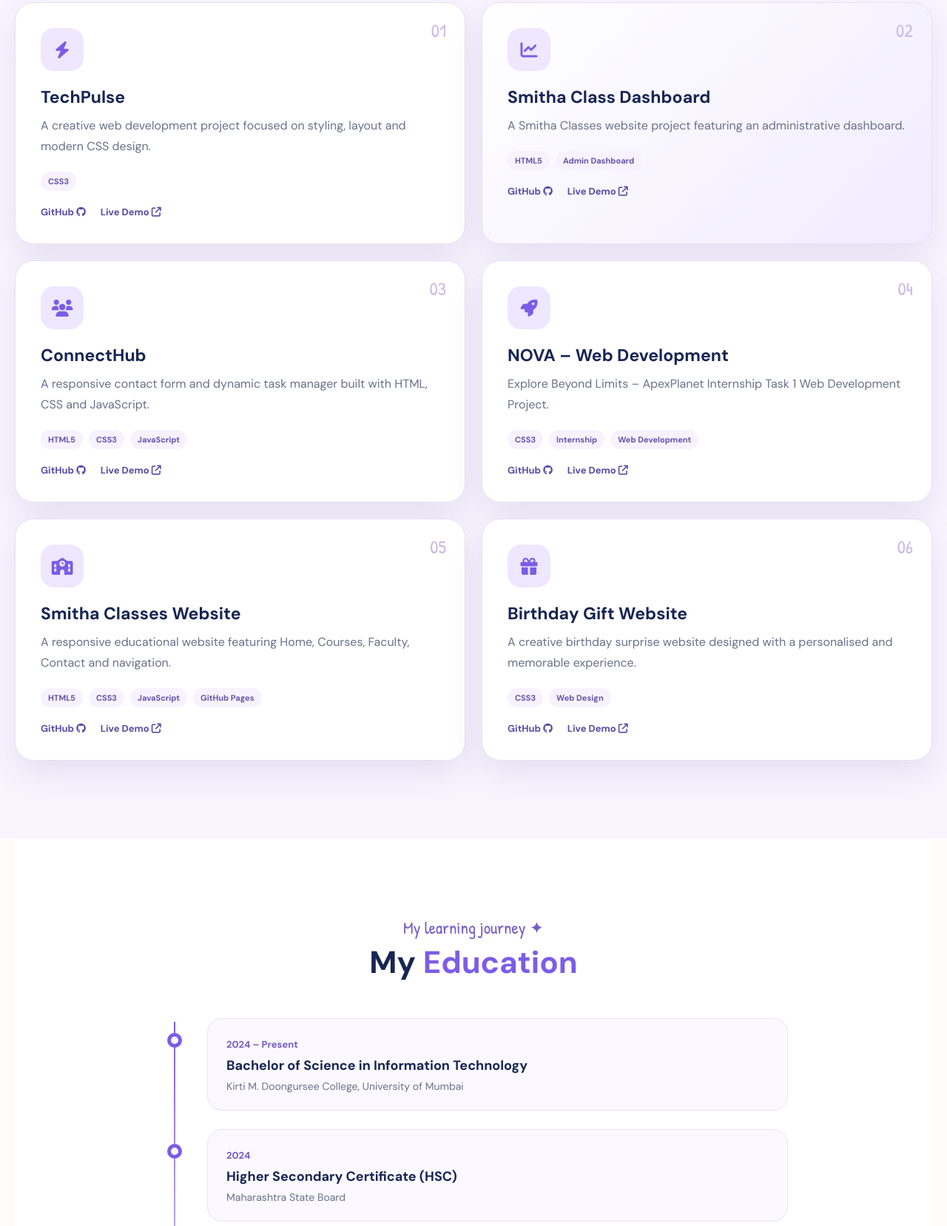
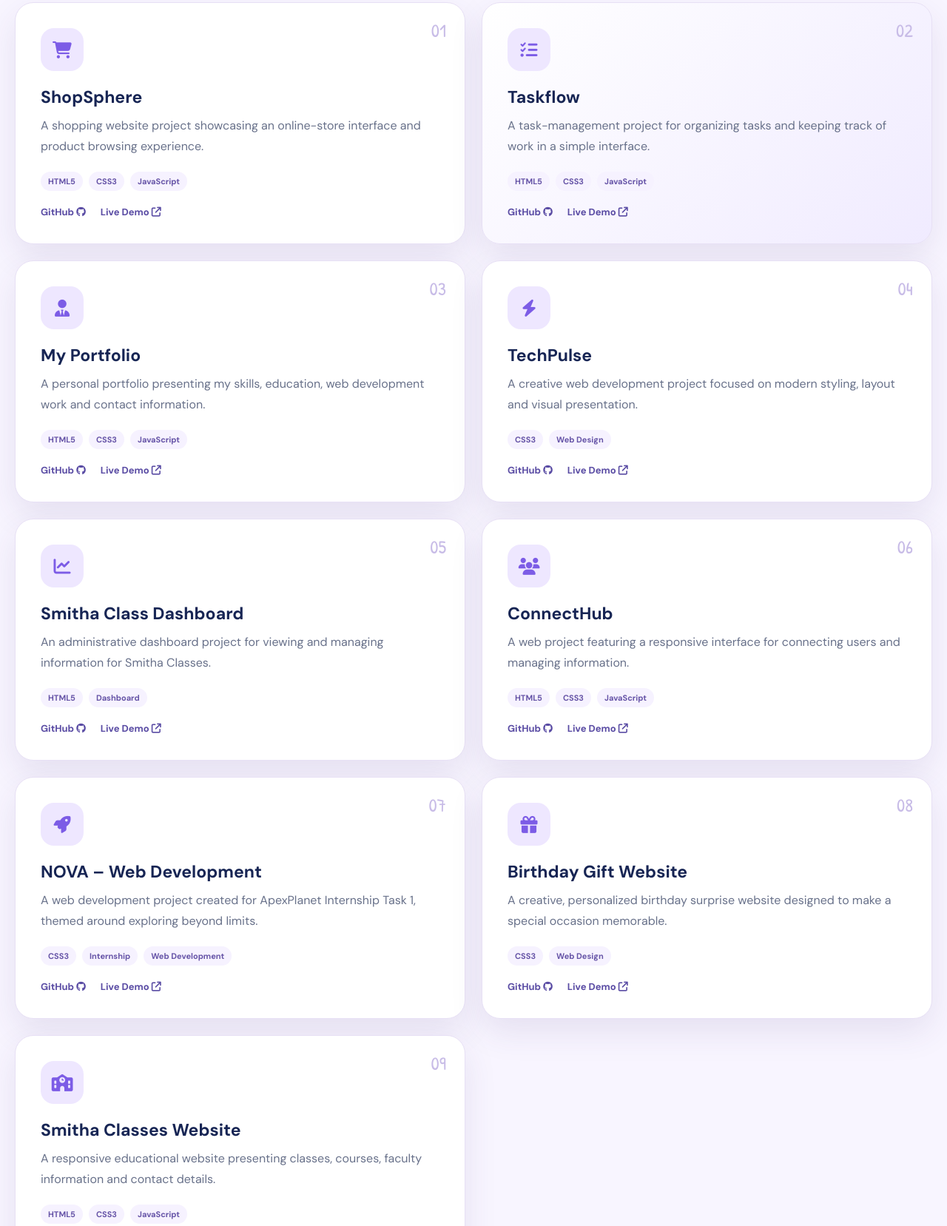
Before and after one commit to divyarane-it/my_portfolio, a plain HTML site: page index.html in a window 1280 px wide. Shown: the part 2843-4500 px from the top of the page at 74% size. Drawn offline with Linux system fonts and the light colour scheme.

Commit message:
Update project details in index.html

```diff
--- a/index.html
+++ b/index.html
@@ -812,6 +812,7 @@
      PROJECTS
 ===================================================== -->
 
+
 <section class="projects section" id="projects">
 
     <div class="section-heading reveal">
@@ -832,252 +833,178 @@
 
     <div class="projects-grid">
 
-        <!-- PROJECT 1: TECHPULSE -->
-
+        <!-- PROJECT 1: SHOPSPHERE -->
         <article class="project-card reveal">
-
             <div class="project-number">01</div>
-
             <div class="project-icon">
-                <i class="fa-solid fa-bolt"></i>
+                <i class="fa-solid fa-cart-shopping"></i>
             </div>
-
-            <h3>TechPulse</h3>
-
-            <p>
-                A creative web development project focused
-                on styling, layout and modern CSS design.
-            </p>
-
-            <div class="tags">
-                <span>CSS3</span>
-            </div>
-
-            <div class="project-links">
-
-                <a href="https://github.com/divyarane-it/TechPulse"
-                   target="_blank" rel="noopener noreferrer">
-                    GitHub
-                    <i class="fa-brands fa-github"></i>
-                </a>
-                <a href="https://divyarane-it.github.io/TechPulse/"
-   target="_blank" rel="noopener noreferrer">
-    Live Demo
-    <i class="fa-solid fa-arrow-up-right-from-square"></i>
-</a>
-
-            </div>
-
-        </article>
-
-
-        <!-- PROJECT 2: SMITHA CLASS DASHBOARD -->
-
-        <article class="project-card featured reveal">
-
-            <div class="project-number">02</div>
-
-            <div class="project-icon">
-                <i class="fa-solid fa-chart-line"></i>
-            </div>
-
-            <h3>Smitha Class Dashboard</h3>
-
-            <p>
-                A Smitha Classes website project featuring
-                an administrative dashboard.
-            </p>
-
-            <div class="tags">
-                <span>HTML5</span>
-                <span>Admin Dashboard</span>
-            </div>
-
-            <div class="project-links">
-
-                <a href="https://github.com/divyarane-it/SmithaClassDashboard"
-                   target="_blank" rel="noopener noreferrer">
-                    GitHub
-                    <i class="fa-brands fa-github"></i>
-                </a>
-                <a href="https://divyarane-it.github.io/TechPulse/"
-   target="_blank" rel="noopener noreferrer">
-    Live Demo
-    <i class="fa-solid fa-arrow-up-right-from-square"></i>
-</a>
-
-            </div>
-
-        </article>
-
-
-        <!-- PROJECT 3: CONNECTHUB -->
-
-        <article class="project-card reveal">
-
-            <div class="project-number">03</div>
-
-            <div class="project-icon">
-                <i class="fa-solid fa-users"></i>
-            </div>
-
-            <h3>ConnectHub</h3>
-
-            <p>
-                A responsive contact form and dynamic task
-                manager built with HTML, CSS and JavaScript.
-            </p>
-
+            <h3>ShopSphere</h3>
+            <p>A shopping website project showcasing an online-store interface and product browsing experience.</p>
             <div class="tags">
                 <span>HTML5</span>
                 <span>CSS3</span>
                 <span>JavaScript</span>
             </div>
-
             <div class="project-links">
-
-                <a href="https://github.com/divyarane-it/ConnectHub"
-                   target="_blank" rel="noopener noreferrer">
-                    GitHub
-                    <i class="fa-brands fa-github"></i>
-                </a>
-                <a href="https://divyarane-it.github.io/TechPulse/"
-   target="_blank" rel="noopener noreferrer">
-    Live Demo
-    <i class="fa-solid fa-arrow-up-right-from-square"></i>
-</a>
-
+                <a href="https://github.com/divyarane-it/ShopSphere" target="_blank" rel="noopener noreferrer">GitHub <i class="fa-brands fa-github"></i></a>
+                <a href="https://divyarane-it.github.io/ShopSphere/" target="_blank" rel="noopener noreferrer">Live Demo <i class="fa-solid fa-arrow-up-right-from-square"></i></a>
             </div>
-
         </article>
 
+        <!-- PROJECT 2: TASKFLOW -->
+        <article class="project-card featured reveal">
+            <div class="project-number">02</div>
+            <div class="project-icon">
+                <i class="fa-solid fa-list-check"></i>
+            </div>
+            <h3>Taskflow</h3>
+            <p>A task-management project for organizing tasks and keeping track of work in a simple interface.</p>
+            <div class="tags">
+                <span>HTML5</span>
+                <span>CSS3</span>
+                <span>JavaScript</span>
+            </div>
+            <div class="project-links">
+                <a href="https://github.com/divyarane-it/Taskflow" target="_blank" rel="noopener noreferrer">GitHub <i class="fa-brands fa-github"></i></a>
+                <a href="https://divyarane-it.github.io/Taskflow/" target="_blank" rel="noopener noreferrer">Live Demo <i class="fa-solid fa-arrow-up-right-from-square"></i></a>
+            </div>
+        </article>
 
-        <!-- PROJECT 4: NOVA -->
+        <!-- PROJECT 3: MY PORTFOLIO -->
+        <article class="project-card reveal">
+            <div class="project-number">03</div>
+            <div class="project-icon">
+                <i class="fa-solid fa-user-tie"></i>
+            </div>
+            <h3>My Portfolio</h3>
+            <p>A personal portfolio presenting my skills, education, web development work and contact information.</p>
+            <div class="tags">
+                <span>HTML5</span>
+                <span>CSS3</span>
+                <span>JavaScript</span>
+            </div>
+            <div class="project-links">
+                <a href="https://github.com/divyarane-it/my_portfolio" target="_blank" rel="noopener noreferrer">GitHub <i class="fa-brands fa-github"></i></a>
+                <a href="https://divyarane-it.github.io/my_portfolio/" target="_blank" rel="noopener noreferrer">Live Demo <i class="fa-solid fa-arrow-up-right-from-square"></i></a>
+            </div>
+        </article>
 
+        <!-- PROJECT 4: TECHPULSE -->
         <article class="project-card reveal">
+            <div class="project-number">04</div>
+            <div class="project-icon">
+                <i class="fa-solid fa-bolt"></i>
+            </div>
+            <h3>TechPulse</h3>
+            <p>A creative web development project focused on modern styling, layout and visual presentation.</p>
+            <div class="tags">
+                <span>CSS3</span>
+                <span>Web Design</span>
+            </div>
+            <div class="project-links">
+                <a href="https://github.com/divyarane-it/TechPulse-" target="_blank" rel="noopener noreferrer">GitHub <i class="fa-brands fa-github"></i></a>
+                <a href="https://divyarane-it.github.io/TechPulse-/" target="_blank" rel="noopener noreferrer">Live Demo <i class="fa-solid fa-arrow-up-right-from-square"></i></a>
+            </div>
+        </article>
 
-            <div class="project-number">04</div>
+        <!-- PROJECT 5: SMITHA CLASS DASHBOARD -->
+        <article class="project-card reveal">
+            <div class="project-number">05</div>
+            <div class="project-icon">
+                <i class="fa-solid fa-chart-line"></i>
+            </div>
+            <h3>Smitha Class Dashboard</h3>
+            <p>An administrative dashboard project for viewing and managing information for Smitha Classes.</p>
+            <div class="tags">
+                <span>HTML5</span>
+                <span>Dashboard</span>
+            </div>
+            <div class="project-links">
+                <a href="https://github.com/divyarane-it/SmithaClassDashboard" target="_blank" rel="noopener noreferrer">GitHub <i class="fa-brands fa-github"></i></a>
+                <a href="https://divyarane-it.github.io/SmithaClassDashboard/" target="_blank" rel="noopener noreferrer">Live Demo <i class="fa-solid fa-arrow-up-right-from-square"></i></a>
+            </div>
+        </article>
 
+        <!-- PROJECT 6: CONNECTHUB -->
+        <article class="project-card reveal">
+            <div class="project-number">06</div>
+            <div class="project-icon">
+                <i class="fa-solid fa-users"></i>
+            </div>
+            <h3>ConnectHub</h3>
+            <p>A web project featuring a responsive interface for connecting users and managing information.</p>
+            <div class="tags">
+                <span>HTML5</span>
+                <span>CSS3</span>
+                <span>JavaScript</span>
+            </div>
+            <div class="project-links">
+                <a href="https://github.com/divyarane-it/ConnectHub" target="_blank" rel="noopener noreferrer">GitHub <i class="fa-brands fa-github"></i></a>
+                <a href="https://divyarane-it.github.io/ConnectHub/" target="_blank" rel="noopener noreferrer">Live Demo <i class="fa-solid fa-arrow-up-right-from-square"></i></a>
+            </div>
+        </article>
+
+        <!-- PROJECT 7: NOVA -->
+        <article class="project-card reveal">
+            <div class="project-number">07</div>
             <div class="project-icon">
                 <i class="fa-solid fa-rocket"></i>
             </div>
-
             <h3>NOVA – Web Development</h3>
-
-            <p>
-                Explore Beyond Limits – ApexPlanet Internship
-                Task 1 Web Development Project.
-            </p>
-
+            <p>A web development project created for ApexPlanet Internship Task 1, themed around exploring beyond limits.</p>
             <div class="tags">
                 <span>CSS3</span>
                 <span>Internship</span>
                 <span>Web Development</span>
             </div>
-
             <div class="project-links">
-
-                <a href="https://github.com/divyarane-it/NOVA-Web-Development"
-                   target="_blank" rel="noopener noreferrer">
-                    GitHub
-                    <i class="fa-brands fa-github"></i>
-                </a>
-                <a href="https://divyarane-it.github.io/TechPulse/"
-   target="_blank" rel="noopener noreferrer">
-    Live Demo
-    <i class="fa-solid fa-arrow-up-right-from-square"></i>
-</a>
-
+                <a href="https://github.com/divyarane-it/NOVA-Web-Development" target="_blank" rel="noopener noreferrer">GitHub <i class="fa-brands fa-github"></i></a>
+                <a href="https://divyarane-it.github.io/NOVA-Web-Development/" target="_blank" rel="noopener noreferrer">Live Demo <i class="fa-solid fa-arrow-up-right-from-square"></i></a>
             </div>
-
         </article>
 
+        <!-- PROJECT 8: BIRTHDAY GIFT WEBSITE -->
+        <article class="project-card reveal">
+            <div class="project-number">08</div>
+            <div class="project-icon">
+                <i class="fa-solid fa-gift"></i>
+            </div>
+            <h3>Birthday Gift Website</h3>
+            <p>A creative, personalized birthday surprise website designed to make a special occasion memorable.</p>
+            <div class="tags">
+                <span>CSS3</span>
+                <span>Web Design</span>
+            </div>
+            <div class="project-links">
+                <a href="https://github.com/divyarane-it/gift" target="_blank" rel="noopener noreferrer">GitHub <i class="fa-brands fa-github"></i></a>
+                <a href="https://divyarane-it.github.io/gift/" target="_blank" rel="noopener noreferrer">Live Demo <i class="fa-solid fa-arrow-up-right-from-square"></i></a>
+            </div>
+        </article>
 
-        <!-- PROJECT 5: SMITHA CLASSES -->
-
+        <!-- PROJECT 9: SMITHA CLASSES WEBSITE -->
         <article class="project-card reveal">
-
-            <div class="project-number">05</div>
-
+            <div class="project-number">09</div>
             <div class="project-icon">
                 <i class="fa-solid fa-school"></i>
             </div>
-
             <h3>Smitha Classes Website</h3>
-
-            <p>
-                A responsive educational website featuring
-                Home, Courses, Faculty, Contact and navigation.
-            </p>
-
+            <p>A responsive educational website presenting classes, courses, faculty information and contact details.</p>
             <div class="tags">
                 <span>HTML5</span>
                 <span>CSS3</span>
                 <span>JavaScript</span>
-                <span>GitHub Pages</span>
             </div>
-
             <div class="project-links">
-
-                <a href="https://github.com/divyarane-it/Smitha-Classes"
-                   target="_blank" rel="noopener noreferrer">
-                    GitHub
-                    <i class="fa-brands fa-github"></i>
-                </a>
-
-                <a href="https://divyarane-it.github.io/Smitha-Classes/"
-                   target="_blank" rel="noopener noreferrer">
-                    Live Demo
-                    <i class="fa-solid fa-arrow-up-right-from-square"></i>
-                </a>
-
+                <a href="https://github.com/divyarane-it/Smitha-Classes" target="_blank" rel="noopener noreferrer">GitHub <i class="fa-brands fa-github"></i></a>
+                <a href="https://divyarane-it.github.io/Smitha-Classes/" target="_blank" rel="noopener noreferrer">Live Demo <i class="fa-solid fa-arrow-up-right-from-square"></i></a>
             </div>
-
-        </article>
-
-
-        <!-- PROJECT 6: GIFT WEBSITE -->
-
-        <article class="project-card reveal">
-
-            <div class="project-number">06</div>
-
-            <div class="project-icon">
-                <i class="fa-solid fa-gift"></i>
-            </div>
-
-            <h3>Birthday Gift Website</h3>
-
-            <p>
-                A creative birthday surprise website designed
-                with a personalised and memorable experience.
-            </p>
-
-            <div class="tags">
-                <span>CSS3</span>
-                <span>Web Design</span>
-            </div>
-
-            <div class="project-links">
-
-                <a href="https://github.com/divyarane-it/gift"
-                   target="_blank" rel="noopener noreferrer">
-                    GitHub
-                    <i class="fa-brands fa-github"></i>
-                </a>
-                <a href="https://divyarane-it.github.io/TechPulse/"
-   target="_blank" rel="noopener noreferrer">
-    Live Demo
-    <i class="fa-solid fa-arrow-up-right-from-square"></i>
-</a>
-
-            </div>
-
         </article>
 
     </div>
 
 </section>
+
 
 
 
```
